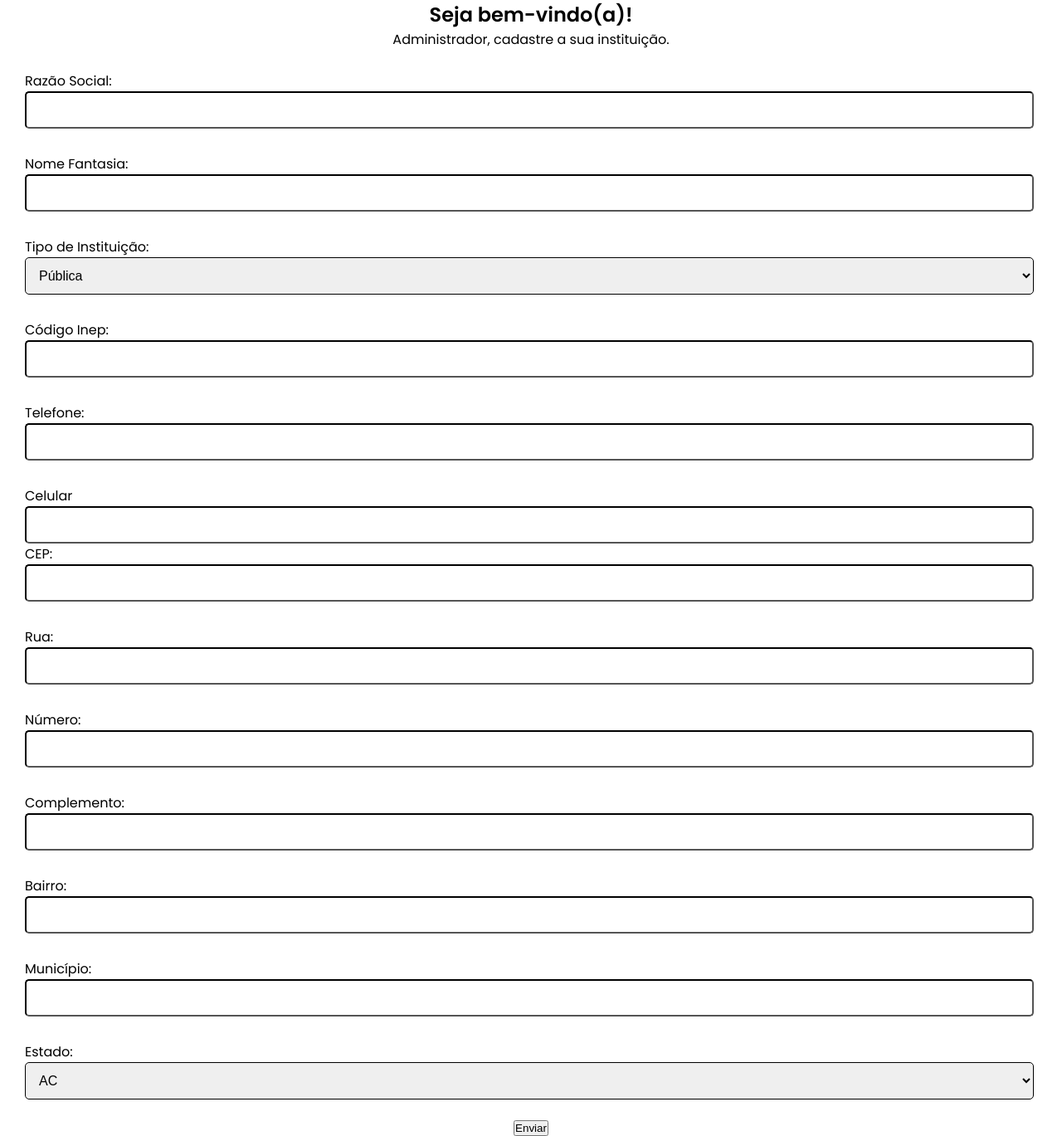
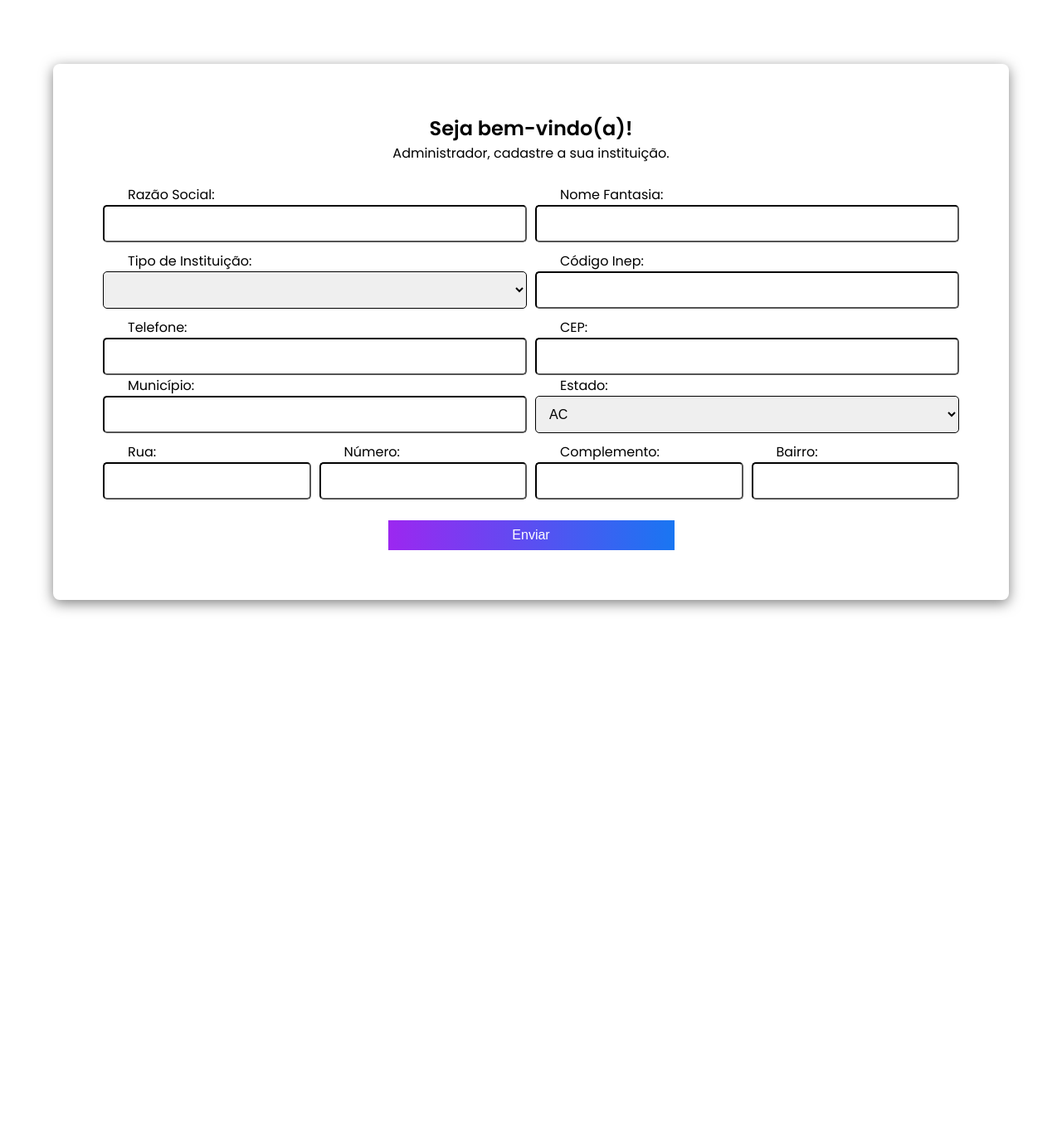
Before and after one commit to gui07777/galaxia-do-saber, a PHP site: page /register-step-2.html in a window 1280 px wide. Shown: the whole page at 83% size. After the commit the page ends 737 px from the top, so only its background shows below. Run offline with PHP 8.4, Linux system fonts and the light colour scheme.

Commit message:
reconstruçao de register-step-2 e responsividade

```diff
--- a/View/auth/login/login.css
+++ b/View/auth/login/login.css
@@ -22,10 +22,9 @@ body {
     }
 }
 
-
 .form-container {
     background-color: #ffffff;
-    padding: 40px;
+    padding: 60px;
     border-radius: 8px;
     box-shadow: 0 4px 10px rgba(0, 0, 0, 0.5);
     height: 500px;
--- a/View/auth/login/login.html
+++ b/View/auth/login/login.html
@@ -5,7 +5,7 @@
   <meta charset="UTF-8" />
   <meta name="viewport" content="width=device-width, initial-scale=1.0" />
   <title>Página de Login</title>
-  <link rel="stylesheet" href="login.css?v=2" />
+  <link rel="stylesheet" href="login.css?v=3" />
   <link href="https://fonts.googleapis.com/css2?family=Poppins:wght@400;600&display=swap" rel="stylesheet">
 </head>
 
--- a/View/auth/register/register-step-2/register-step-2.css
+++ b/View/auth/register/register-step-2/register-step-2.css
@@ -6,7 +6,7 @@
 
 body {
   width: 100vw;
-  height: 100%;
+  min-height: 100vh;
   display: flex;
   justify-content: center;
   align-items: center;
@@ -15,12 +15,14 @@ body {
 }
 
 .form {
-  width: 100vw;
+  width: 90vw;
   display: flex;
   flex-direction: column;
   gap: 25px;
   background-color: #ffffff;
   box-shadow: 0 4px 16px rgba(0, 0, 0, 0.5);
+  padding: 60px;
+  border-radius: 8px;
 }
 
 .headers {
@@ -29,22 +31,96 @@ body {
   align-items: center;
 }
 
-.fields section {
-  display: flex;
-  flex-direction: column;
-  gap: 30px;
-}
-
 .fields input,
 select {
   height: 45px;
   border-radius: 5px;
   padding: 8px 12px;
   font-size: 1rem;
-  width: 95%;
+  width: 100%;
   border-color: #000000 !important;
-  margin-left: 30px;
 }
+
+.fields .left-side {
+  display: grid;
+  grid-template-columns: repeat(12, 1fr);
+  gap: 10px;
+}
+
+.fields .right-side {
+  display: grid;
+  /*ativa o grid no container*/
+  grid-template-columns: repeat(12, 1fr);
+  /*cria 2 colunas iguais (de uma fraçao)*/
+  gap: 10px;
+}
+
+.fields .left-side div:nth-child(1) {
+  grid-column: 1 / span 6;
+  grid-row: 1;
+}
+
+.fields .left-side div:nth-child(2) {
+  grid-column: 7 / span 6;
+  grid-row: 1;
+}
+
+.fields .left-side div:nth-child(3) {
+  grid-column: 1 / span 6;
+  grid-row: 2;
+}
+
+.fields .left-side div:nth-child(4) {
+  grid-column: 7 / span 6;
+  grid-row: 2;
+}
+
+.fields .left-side div:nth-child(5) {
+  grid-column: 1 / span 6;
+  grid-row: 3;
+}
+
+.fields .left-side div:nth-child(6) {
+  grid-column: 7 / span 6;
+  grid-row: 3;
+}
+
+.fields .right-side div:nth-child(1) {
+  grid-column: 1 / span 3;
+  grid-row: 2;
+}
+
+/*rua*/
+.fields .right-side div:nth-child(2) {
+  grid-column: 4 / span 3;
+  grid-row: 2;
+}
+
+/*numero*/
+.fields .right-side div:nth-child(3) {
+  grid-column: 7 / span 3;
+  grid-row: 2;
+}
+
+/*complemento*/
+.fields .right-side div:nth-child(4) {
+  grid-column: 10 / span 3;
+  grid-row: 2;
+}
+
+/*bairro*/
+.fields .right-side div:nth-child(5) {
+  grid-column: 1 / span 6;
+  grid-row: 1;
+}
+
+/*municipio*/
+.fields .right-side div:nth-child(6) {
+  grid-column: 7 / span 6;
+  grid-row: 1;
+}
+
+/*estado*/
 
 label {
   margin-left: 30px;
@@ -55,3 +131,47 @@ label {
   align-items: center;
   justify-content: center;
 }
+
+button[type="submit"] {
+  height: 36px;
+  width: 345px;
+  border: none;
+  background: linear-gradient(to right, #9C27F0, #1976F2);
+  transition: 0.3s;
+  cursor: pointer;
+  color: white;
+  font-size: 1rem;
+}
+
+button[type="submit"]:hover {
+  background: linear-gradient(to right, #5c2485, #174683);
+}
+
+@media screen and (max-width: 550px) {
+
+  .form {
+    min-height: 100vh;
+    width: 100vw;
+    display: flex;
+    flex-direction: column;
+  }
+
+  .fields .right-side {
+    display: flex;
+    flex-direction: column;
+  }
+
+  .fields .left-side {
+    display: flex;
+    flex-direction: column;
+  }
+
+  label {
+    margin-left: 0;
+  }
+
+  .headers h2,
+  p {
+    text-align: center;
+  }
+}
--- a/View/auth/register/register-step-2/register-step-2.html
+++ b/View/auth/register/register-step-2/register-step-2.html
@@ -5,7 +5,7 @@
   <meta charset="UTF-8" />
   <meta name="viewport" content="width=device-width, initial-scale=1.0" />
   <title>Prossiga com o cadastro</title>
-  <link rel="stylesheet" href="register-step-2.css?v=5" />
+  <link rel="stylesheet" href="register-step-2.css?v=7" />
   <link href="https://fonts.googleapis.com/css2?family=Poppins:wght@400;600&display=swap" rel="stylesheet">
 </head>
 
@@ -28,6 +28,7 @@
         <div>
           <label for="institution-type">Tipo de Instituição:</label> <br>
           <select name="institution-type">
+            <option value=""></option>
             <option value="option-one">Pública</option>
             <option value="option-two">Privada</option>
           </select>
@@ -41,15 +42,11 @@
           <input type="number" name="phone" required />
         </div>
         <div>
-          <label for="cellphone">Celular</label> <br>
-          <input type="number" name="cellphone" required />
+          <label for="cep">CEP:</label> <br>
+          <input type="number" name="cep" id="cep" required />
         </div>
       </section>
       <section class="right-side">
-        <div>
-          <label for="cep">CEP:</label> <br>
-          <input type="number" name="cep" id="cep" required />
-        </div>
         <div>
           <label for="street">Rua:</label> <br>
           <input type="text" name="street" id="street" required />
```
